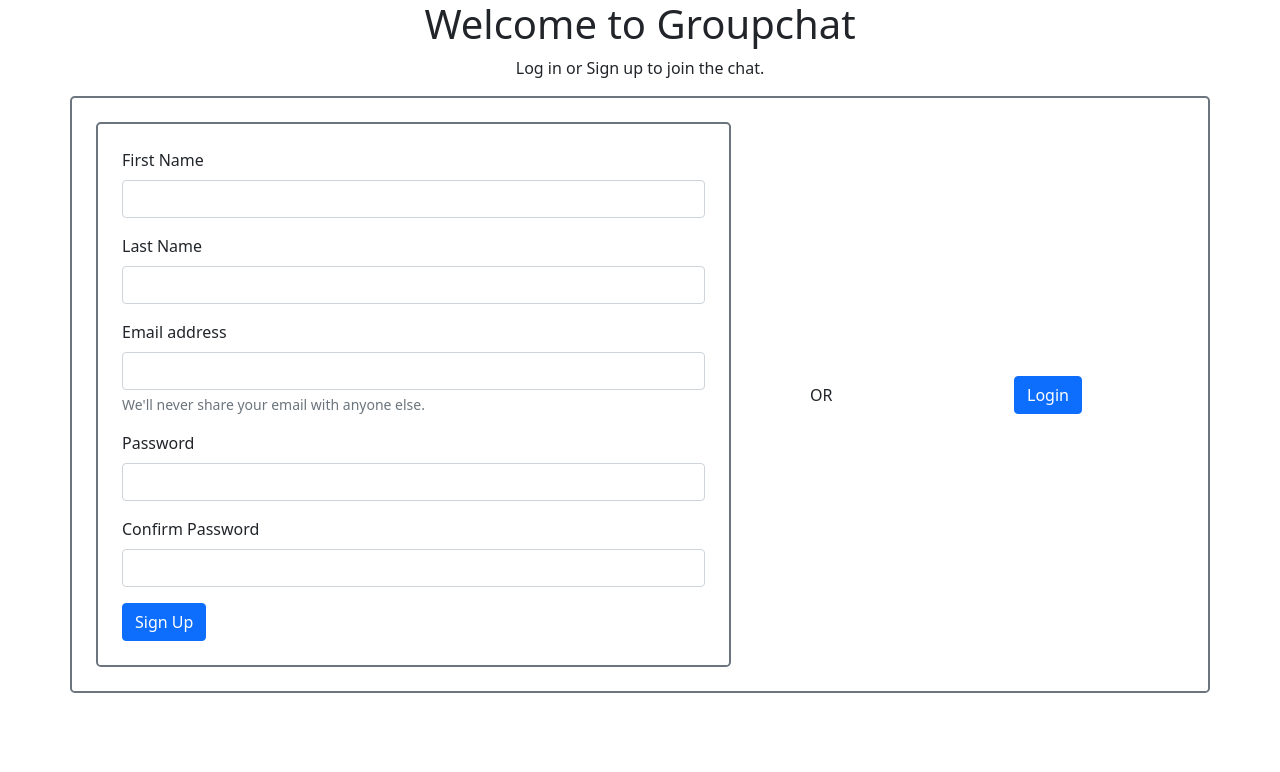
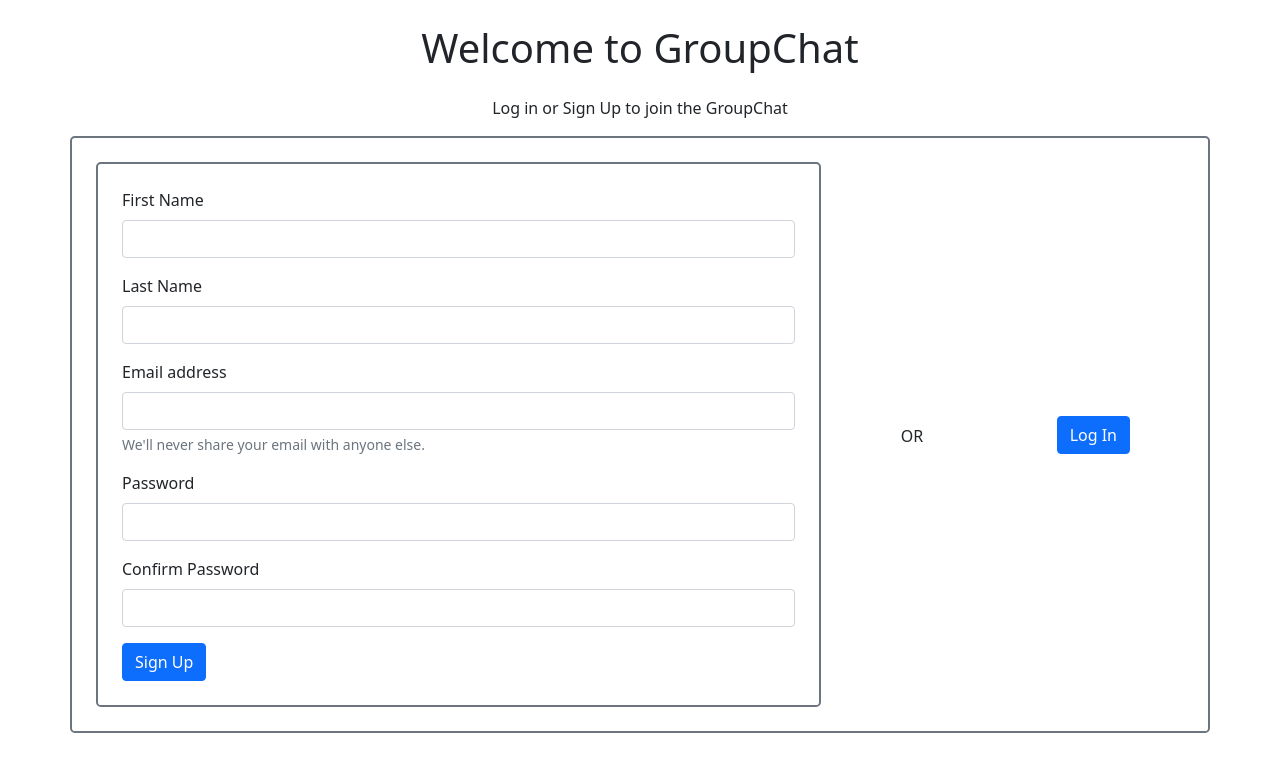
Before and after one commit to apnziza/GroupChat, a website: page public/signup.html in a window 1280 px wide. Drawn offline with nearby package versions, Linux system fonts and the light colour scheme.

Commit message:
refactor: Improve app UI

```diff
--- a/public/signup.html
+++ b/public/signup.html
@@ -9,42 +9,42 @@
 </head>
 <body>
   <div class="container">
-    <h1 class="text-center">Welcome to Groupchat</h1>
-    <p class="text-center">
-      Log in or Sign up to join the chat.
+    <h1 class="mt-4 text-center">Welcome to GroupChat</h1>
+    <p class="mt-4 text-center">
+      Log in or Sign Up to join the GroupChat
     </p>
     <div class="row d-flex align-items-center border border-2 border-secondary p-4 rounded-3">
-      <div class="col-md-7 border border-2 border-secondary p-4 rounded-3">
+      <div class="col-md-8 border border-2 border-secondary p-4 rounded-3">
         <form action="user_dashboard.html">
           <div class="mb-3">
             <label for="firstName" class="form-label">First Name</label>
-            <input type="text" class="form-control" id="firstName" aria-describedby="firstNameHelp">
+            <input type="text" class="form-control" id="firstName" aria-describedby="emailHelp" required>
           </div>
           <div class="mb-3">
             <label for="lastName" class="form-label">Last Name</label>
-            <input type="text" class="form-control" id="lastName" aria-describedby="lastNameHelp">
+            <input type="text" class="form-control" id="lastName" aria-describedby="emailHelp" required>
           </div>
           <div class="mb-3">
             <label for="exampleInputEmail1" class="form-label">Email address</label>
-            <input type="email" class="form-control" id="exampleInputEmail1" aria-describedby="emailHelp">
+            <input type="email" class="form-control" id="exampleInputEmail1" aria-describedby="emailHelp" required>
             <div id="emailHelp" class="form-text">We'll never share your email with anyone else.</div>
           </div>
           <div class="mb-3">
             <label for="exampleInputPassword1" class="form-label">Password</label>
-            <input type="password" class="form-control" id="exampleInputPassword1">
+            <input type="password" class="form-control" id="exampleInputPassword1" required>
           </div>
           <div class="mb-3">
-            <label for="confirmPassword" class="form-label">Confirm Password</label>
-            <input type="password" class="form-control" id="confirmPassword">
+            <label for="exampleInputPasswordConfirmation" class="form-label">Confirm Password</label>
+            <input type="password" class="form-control" id="exampleInputPasswordConfirmation" required>
           </div>
           <button type="submit" class="btn btn-primary">Sign Up</button>
         </form>
       </div>
       <div class="col-md-2 text-center">
-        <span>OR</span>
+        <span class="align-middle">OR</span>
       </div>
-      <div class="col-md-3 text-center">
-        <a href="index.html" class="btn btn-primary">Login</a>
+      <div class="col-md-2 text-center">
+        <a href="index.html" class="btn btn-primary">Log In</a>
       </div>
     </div>
   </div>
```
Also changed, not shown: package.json (+9 -7 lines), public/index.html (+8 -8 lines), public/js/main.js (+25 -5 lines), public/user_dashboard.html (+2 -2 lines), server.js (+18 -5 lines), utils/messages.js (added, +11 -0 lines), README.md, 1 other file.
